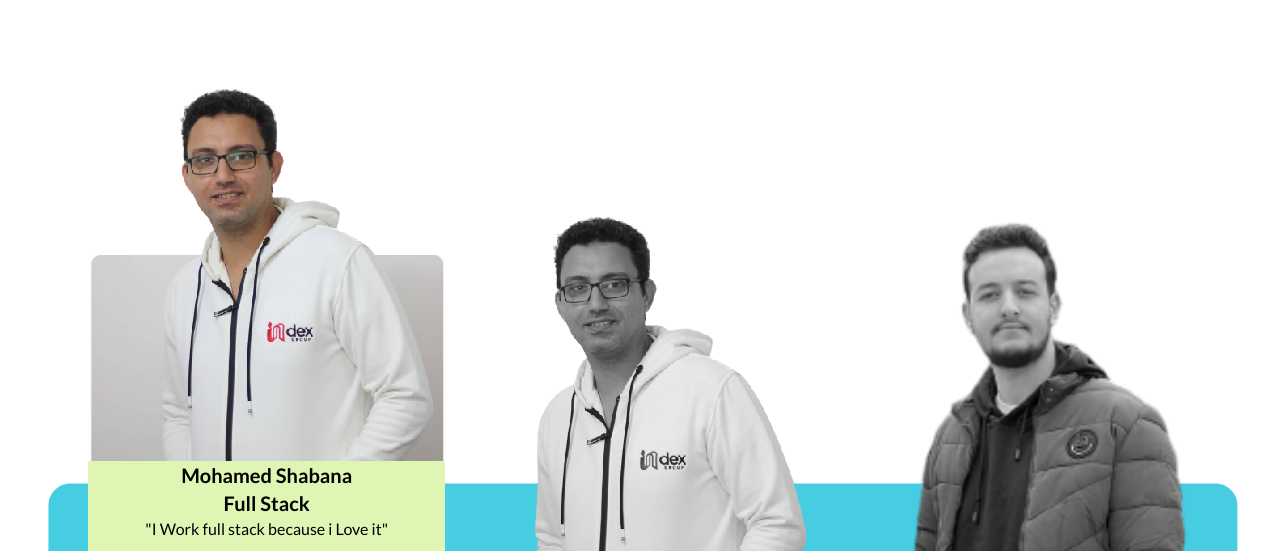
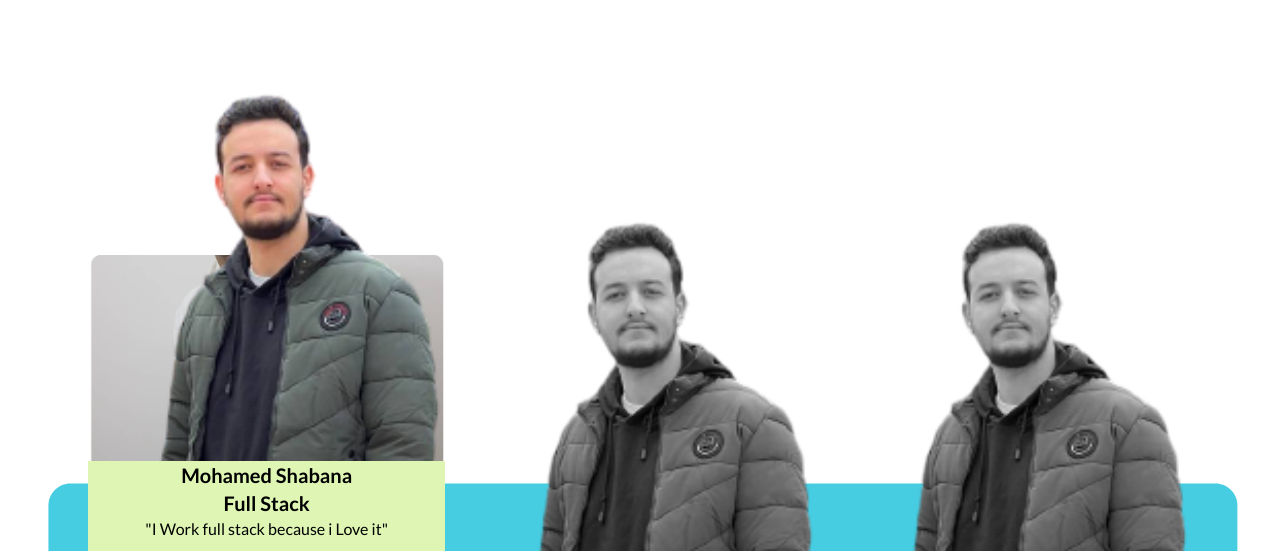
Before and after one commit to mohamedmonirshabana/itcodx-landpage, a plain HTML site: page index.html in a window 1280 px wide. Shown: the part 1682-2233 px from the top of the page. Drawn offline with Linux system fonts and the light colour scheme.

Commit message:
add Image

```diff
--- a/index.html
+++ b/index.html
@@ -277,7 +277,7 @@
                     <div class="w-1/3 mx-2" id="T1">
                         <div class="h-full">
                             <div class=" h-full relative z-40">
-                                <img alt="TeamWork" src="Images/team_1_color.png" class="transition-all ease-in-out  absolute top-auto bottom-32 left-2 cursor-pointer TeamCV" data-tid="T1"  />
+                                <img alt="TeamWork" src="Images/newMember.png" class="transition-all ease-in-out  absolute top-auto bottom-32 left-2 cursor-pointer TeamCV" data-tid="T1"  />
                             </div>
                             <div class="h-auto relative z-10 backImg " >
                                 <img alt="Back" src="Images/team_back.png" class="transition-all ease-in-out absolute top-auto bottom-32 " />
@@ -302,7 +302,7 @@
                     <div class="w-1/3 mx-2" id="T2">
                         <div class="h-full">
                             <div class=" h-full relative z-40">
-                                <img alt="TeamWork" src="Images/team_1_color.png" class="transition-all ease-in-out grayscale absolute top-auto bottom-0 left-2 cursor-pointer TeamCV" data-tid="T2" />
+                                <img alt="TeamWork" src="Images/newMember.png" class="transition-all ease-in-out grayscale absolute top-auto bottom-0 left-2 cursor-pointer TeamCV" data-tid="T2" />
                             </div>
                             <div class="h-auto relative z-10 opacity-0 backImg transition-all ease-in-out ">
                                 <img alt="Back" src="Images/team_back.png" class="transition-all ease-in-out absolute top-auto bottom-0" />
```
